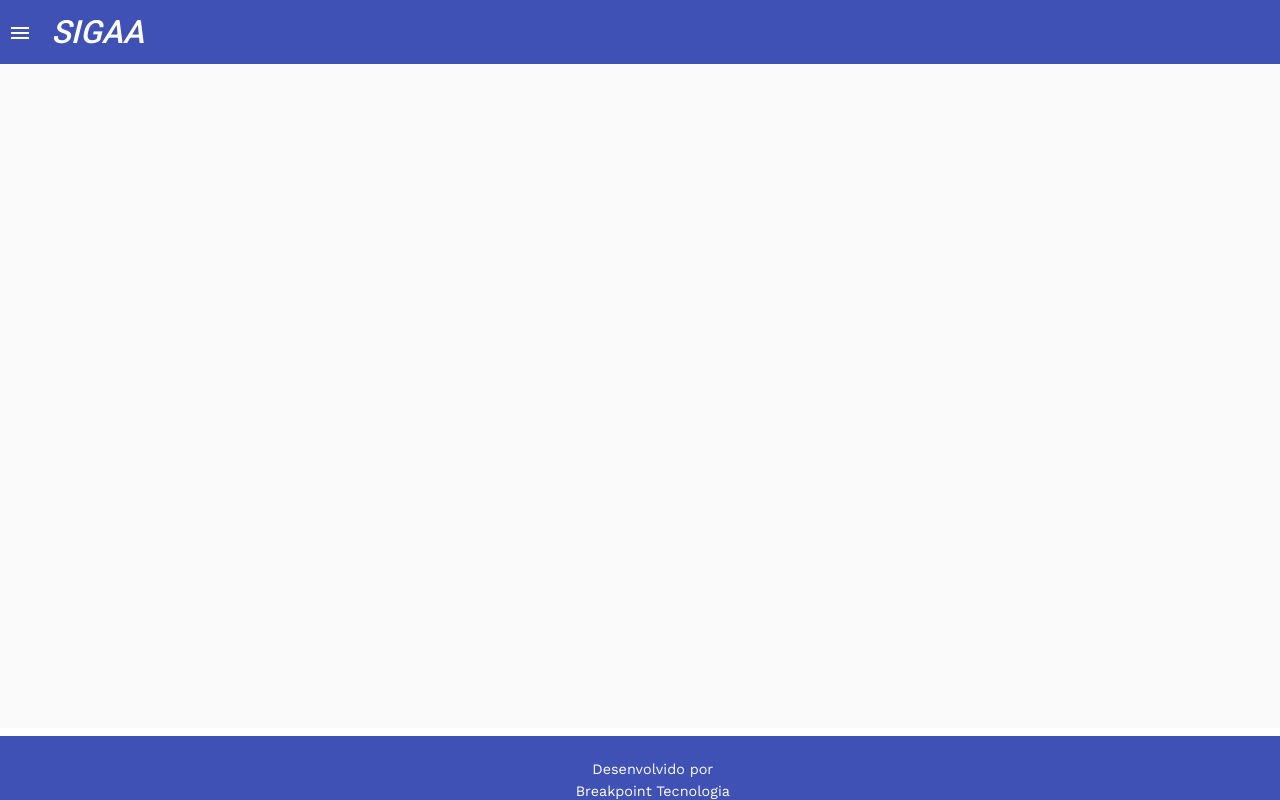
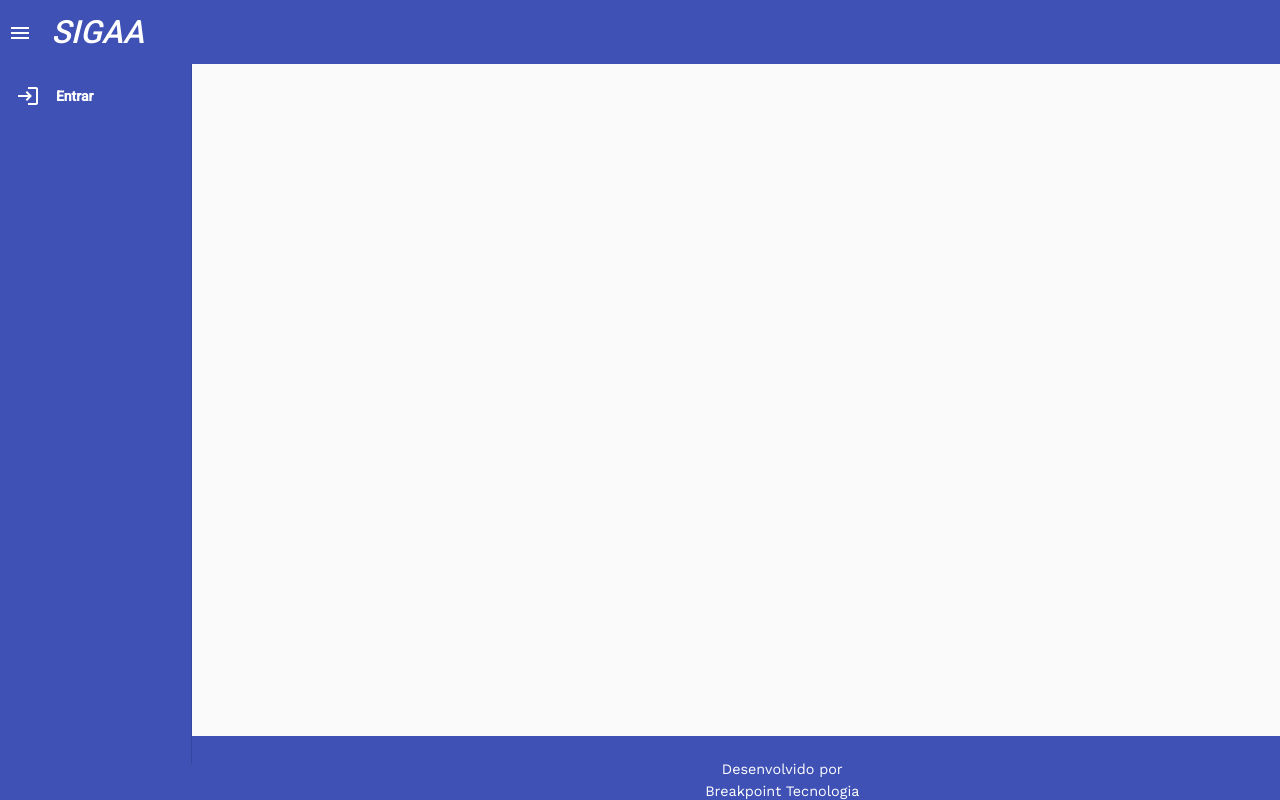
Before and after one commit to jccallves/sigaa-spa, an Angular app: page / in a window 1280 px wide. Built offline with nearby package versions, Linux system fonts and the light colour scheme.

Commit message:
Template fixed

```diff
--- a/src/app/component/template/footer/footer.component.scss
+++ b/src/app/component/template/footer/footer.component.scss
@@ -10,7 +10,7 @@ mat-toolbar span {
 
 .parent {
     display: grid;
-    grid-template-columns: repeat(11, 1fr);
+    grid-template-columns: repeat(12, 1fr);
     grid-template-rows: repeat(3, 1fr);
     grid-column-gap: 0px;
     grid-row-gap: 0px;
--- a/src/app/component/template/header/header.component.html
+++ b/src/app/component/template/header/header.component.html
@@ -3,19 +3,20 @@
   aria-label="Example icon-button with menu icon">
   <mat-icon>menu</mat-icon>
 </button>
-<a  class="title" mat-button href="https://www.google.com/" target="_blank">SIGAA</a>
+<a  class="title" mat-button href="#" target="_blank">SIGAA</a>
   <span class="spacer"></span>
 </mat-toolbar>
 
 <mat-drawer-container class="example-container" autosize>
-  <mat-drawer #drawer class="example-sidenav" mode="over">
+  <mat-drawer #drawer class="example-sidenav" mode="side" opened>
 
     <mat-nav-list>
       <mat-list-item routerLink="home" (click)="drawer.toggle()" >
-        <mat-icon>home</mat-icon>
-        <span>Home</span>
+        <mat-icon>login</mat-icon>
+        <span>Entrar</span>
       </mat-list-item>
     </mat-nav-list>
+
   </mat-drawer>
 
   <mat-drawer-content class="example-mat-drawer-content">
--- a/src/app/component/template/header/header.component.scss
+++ b/src/app/component/template/header/header.component.scss
@@ -33,7 +33,8 @@
 }
 
 .example-container {
-  height: calc(95.5vh - 100px);
+  height: calc(100vh - 100px);
+  z-index: inherit;
 }
 
 .example-sidenav-content {
@@ -45,14 +46,16 @@
 }
 
 .example-sidenav {
-  padding-left: 1%;
-  background-color: #3f51b5
+  /* padding-left: 8%; */
+  background-color: #3f51b5;
+  width: 15%;
 }
 
 .example-sidenav span{
   color: white;
   font-size: 14px;
   font-weight: bold;
+  padding-left: 10%;
 }
 
 .example-sidenav mat-list-item{
@@ -61,10 +64,11 @@
 
 .mat-list-base .mat-list-item {
   font-size: 13px;
+  height: 48px;
 }
 
 .example-mat-drawer-content {
-  padding-top: 1%;
-  padding-left: 1%;
   width: 100%;
+  align-items: center;
+  justify-content: center
 }
```
